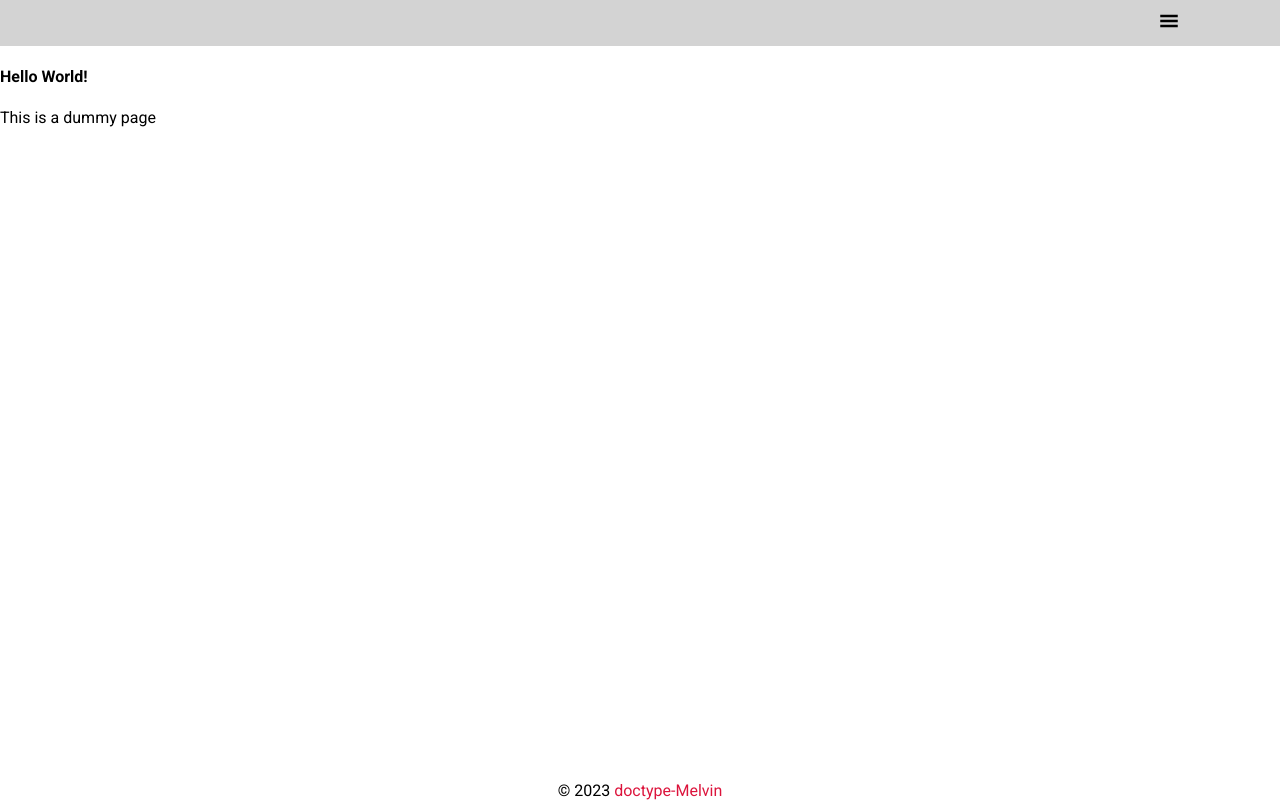
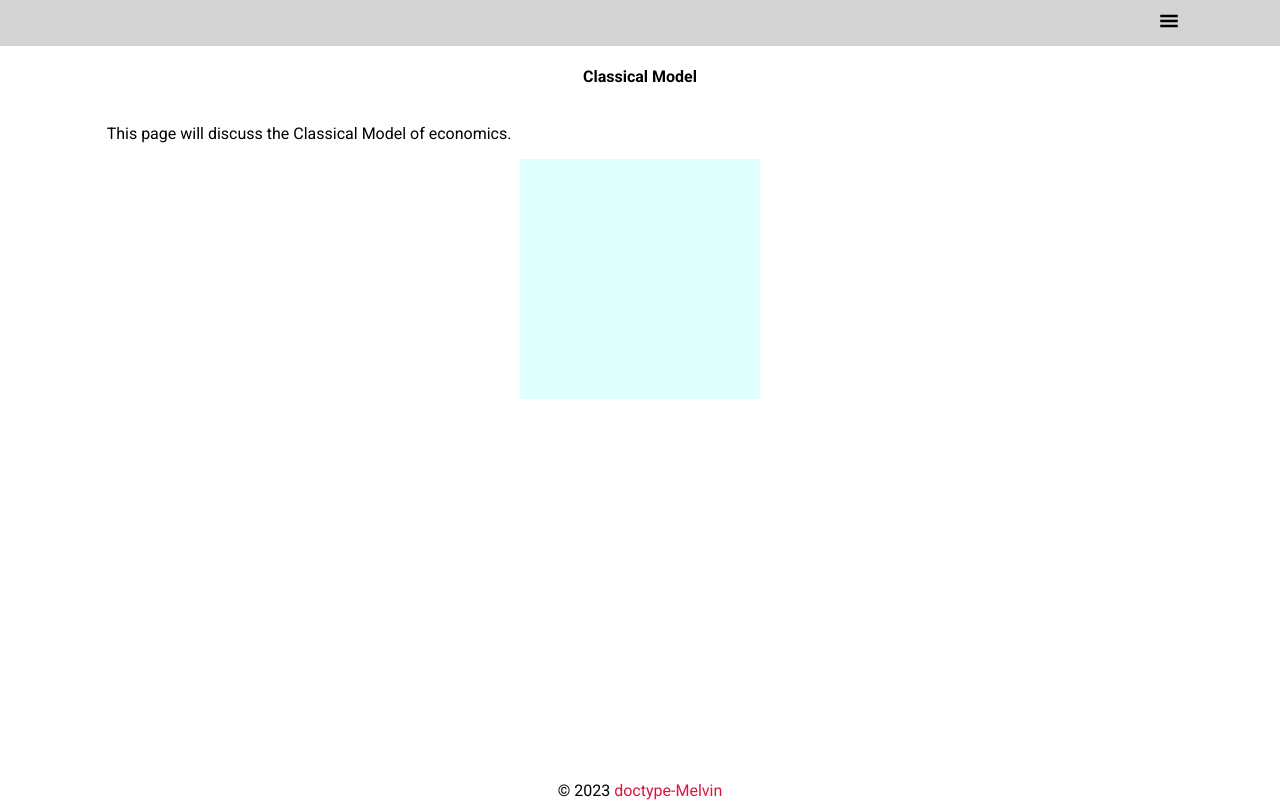
Before and after one commit to doctype-Melvin/economics-macro-models, a React (Vite) app: page /classical in a window 1280 px wide. Built offline with nearby package versions, Linux system fonts and the light colour scheme.

Commit message:
add basic layout for classical model page

```diff
--- a/package.json
+++ b/package.json
@@ -14,6 +14,7 @@
     "react": "^18.2.0",
     "react-dom": "^18.2.0",
     "react-icons": "^4.10.1",
+    "react-router-dom": "^6.14.1",
     "styled-components": "^6.0.3"
   },
   "devDependencies": {
--- a/src/App.jsx
+++ b/src/App.jsx
@@ -1,16 +1,21 @@
 import Navigation from "./components/Navigation";
 import Content from "./components/Content";
-import Dummy from "./pages/Dummy";
 import Footer from "./components/Footer";
 import { styled } from "styled-components";
+import { BrowserRouter, Route, Routes } from "react-router-dom";
+import ClassicalPage from "./pages/Classical";
 
 function App() {
 	return (
 		<AppContainer aria-label="App Container">
-			<Navigation />
-			<Content>
-				<Dummy />
-			</Content>
+			<BrowserRouter>
+				<Navigation />
+				<Content>
+					<Routes>
+						<Route path="/classical" element={<ClassicalPage />} />
+					</Routes>
+				</Content>
+			</BrowserRouter>
 			<Footer />
 		</AppContainer>
 	);
--- a/src/components/Navigation/index.jsx
+++ b/src/components/Navigation/index.jsx
@@ -1,6 +1,7 @@
 import { styled } from "styled-components";
 import { GiHamburgerMenu as Burger } from "react-icons/gi";
 import { TfiClose as CloseIcon } from "react-icons/tfi";
+import { Link } from "react-router-dom";
 import { useState } from "react";
 
 export default function Navigation() {
@@ -12,25 +13,31 @@ export default function Navigation() {
 		<StyledNavigation>
 			{expandNavigation && (
 				<>
-					<StyledNavigationLink href="#" aria-label="Link to Classical Model">
+					<StyledNavigationLink
+						to="/classical"
+						aria-label="Link to Classical Model"
+					>
 						Classical
 					</StyledNavigationLink>
-					<StyledNavigationLink href="#" aria-label="Link to Keynesian Model">
+					<StyledNavigationLink
+						to="/keynesian"
+						aria-label="Link to Keynesian Model"
+					>
 						Keynesian
 					</StyledNavigationLink>
-					<StyledNavigationLink href="#" aria-label="Link to IS-LM Model">
+					<StyledNavigationLink to="/is-lm" aria-label="Link to IS-LM Model">
 						IS-LM
 					</StyledNavigationLink>
-					<StyledNavigationLink href="#" aria-label="Link to AS-AD Model">
+					<StyledNavigationLink to="/as-ad" aria-label="Link to AS-AD Model">
 						AS-AD
 					</StyledNavigationLink>
 					<StyledNavigationLink
-						href="#"
+						to="/new-keynesian"
 						aria-label="Link to New Keynesian Model"
 					>
 						New Keynesian
 					</StyledNavigationLink>
-					<StyledNavigationLink href="#" aria-label="Link to DSGE Model">
+					<StyledNavigationLink to="/dsge" aria-label="Link to DSGE Model">
 						DSGE
 					</StyledNavigationLink>
 				</>
@@ -51,7 +58,7 @@ const StyledNavigation = styled.nav`
 	row-gap: 0.5rem;
 `;
 
-const StyledNavigationLink = styled.a`
+const StyledNavigationLink = styled(Link)`
 	text-decoration: none;
 	color: black;
 	grid-column: 1 / 2;
--- /dev/null
+++ b/src/pages/Classical/index.jsx
@@ -0,0 +1,36 @@
+import { styled } from "styled-components";
+
+export default function ClassicalPage() {
+	return (
+		<SinglePageContainer>
+			<PageTitle>Classical Model</PageTitle>
+			<PageDescription>
+				This page will discuss the Classical Model of economics.
+			</PageDescription>
+			<CoordinateContainer />
+		</SinglePageContainer>
+	);
+}
+
+const SinglePageContainer = styled.section`
+	display: grid;
+	grid-template-columns: 0.1fr 1fr 0.1fr;
+	grid-template-rows: auto;
+`;
+
+const PageTitle = styled.h1`
+	grid-column: 2 / 3;
+	text-align: center;
+`;
+
+const PageDescription = styled.p`
+	grid-column: 2 / 3;
+`;
+
+const CoordinateContainer = styled.div`
+	height: 15rem;
+	width: 15rem;
+	background-color: lightcyan;
+	grid-column: 2 / 3;
+	justify-self: center;
+`;
```
Also changed, not shown: 1 other file (tests, documents, lock files or other folders).
